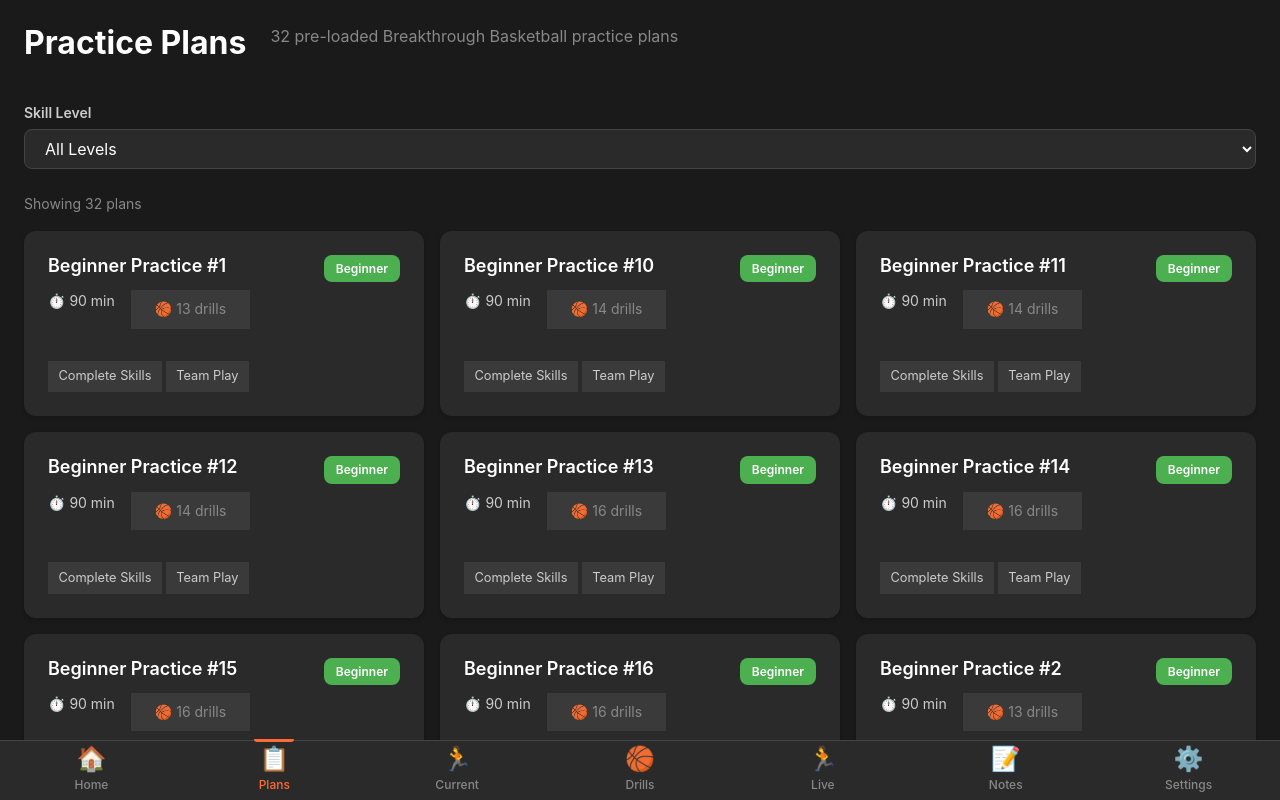
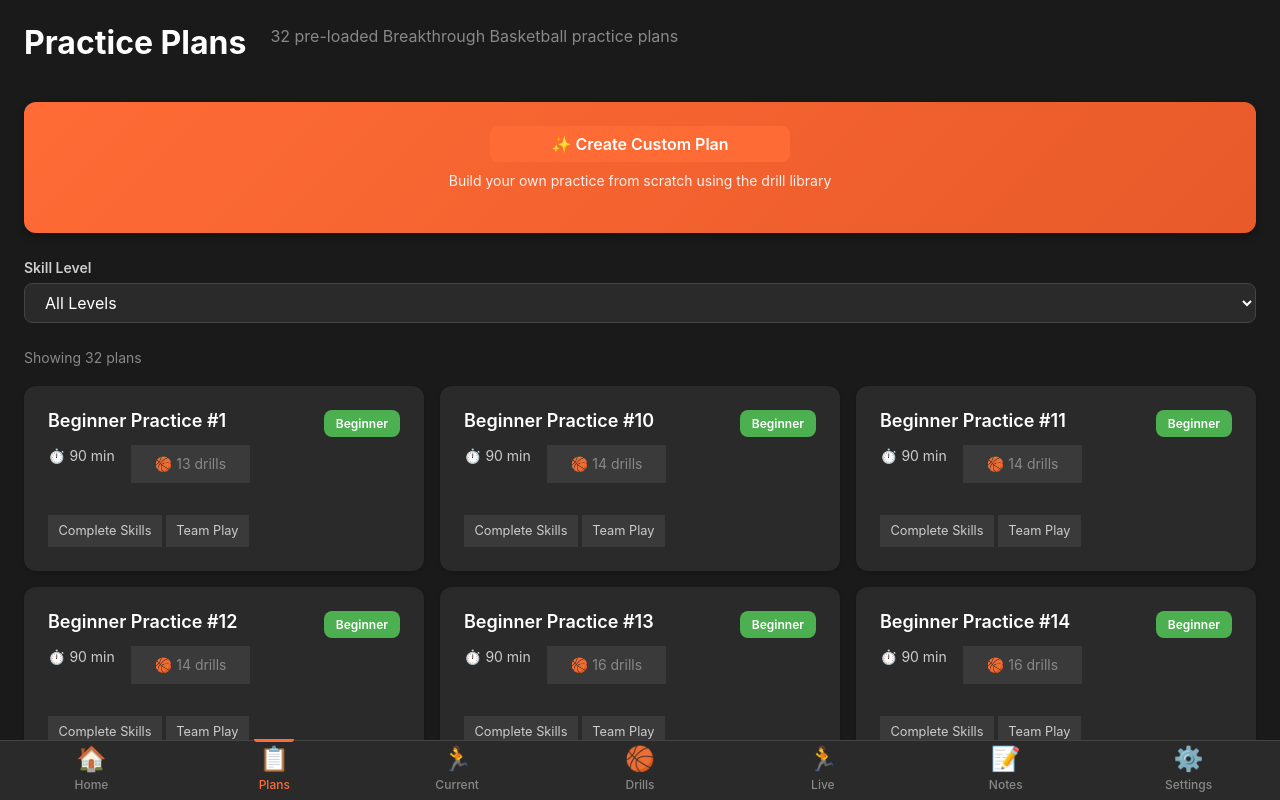
Before and after one commit to vpanep1-oss/chalk-talk, a React (Vite) app: page /plans in a window 1280 px wide. Built offline with nearby package versions, Linux system fonts and the light colour scheme; no server answers.

Commit message:
Add custom practice plan builder from scratch using drill library

```diff
--- a/src/pages/PlanEditor.css
+++ b/src/pages/PlanEditor.css
@@ -223,6 +223,31 @@
   margin-bottom: var(--spacing-lg);
 }
 
+.empty-drill-blocks {
+  background: var(--surface);
+  border-radius: var(--radius-lg);
+  padding: var(--spacing-xl);
+  text-align: center;
+  color: var(--text-muted);
+}
+
+.empty-drill-blocks .empty-icon {
+  font-size: 4rem;
+  margin-bottom: var(--spacing-md);
+  opacity: 0.5;
+}
+
+.empty-drill-blocks h3 {
+  font-size: 1.25rem;
+  color: var(--text-secondary);
+  margin: 0 0 var(--spacing-sm) 0;
+}
+
+.empty-drill-blocks p {
+  font-size: 0.875rem;
+  margin: 0;
+}
+
 .drill-block-card {
   background: var(--surface);
   border-radius: var(--radius-lg);
--- a/src/pages/PlanEditor.jsx
+++ b/src/pages/PlanEditor.jsx
@@ -27,7 +27,22 @@ const PlanEditor = ({ currentPractice, saveCurrentPractice, teamCode }) => {
 
   useEffect(() => {
     if (planId) {
-      // Always load the original template plan, not the potentially modified current practice
+      if (planId === 'new') {
+        // Create a new empty custom plan
+        const emptyPlan = {
+          id: 'custom-' + Date.now(),
+          name: 'Custom Practice Plan',
+          level: 'Beginner',
+          duration: 0,
+          focusAreas: ['Custom'],
+          drillBlocks: []
+        };
+        setPlan(emptyPlan);
+        setPracticeDate(new Date().toISOString().split('T')[0]);
+        setCustomPlanName('');
+        setIsEditing(true);
+      } else {
+        // Load the original template plan
         const originalPlan = getPracticePlanById(planId);
 
         if (originalPlan) {
@@ -35,6 +50,7 @@ const PlanEditor = ({ currentPractice, saveCurrentPractice, teamCode }) => {
           setPracticeDate(currentPractice?.plan?.id === planId ? currentPractice.date : new Date().toISOString().split('T')[0]);
           setCustomPlanName(''); // Reset custom name when loading a new plan
           setIsEditing(false);
+        }
       }
     }
   }, [planId]);
@@ -244,8 +260,13 @@ const PlanEditor = ({ currentPractice, saveCurrentPractice, teamCode }) => {
           ← Back
         </button>
         <div className="header-content">
-          <h1 className="page-title">{plan.name}</h1>
-          <p className="template-note">Original template plan • Make changes and save as current practice</p>
+          <h1 className="page-title">{customPlanName.trim() || plan.name}</h1>
+          <p className="template-note">
+            {planId === 'new'
+              ? 'Custom plan • Add drills from the library below'
+              : 'Original template plan • Make changes and save as current practice'
+            }
+          </p>
         </div>
         <div className="plan-meta-header">
           <span className={`level-badge ${plan.level.toLowerCase()}`}>{plan.level}</span>
@@ -269,7 +290,9 @@ const PlanEditor = ({ currentPractice, saveCurrentPractice, teamCode }) => {
       </div>
 
       <div className="practice-name-section">
-        <label htmlFor="custom-name">Custom Practice Name (Optional)</label>
+        <label htmlFor="custom-name">
+          {planId === 'new' ? 'Practice Name' : 'Custom Practice Name (Optional)'}
+        </label>
         <input
           id="custom-name"
           type="text"
@@ -278,7 +301,10 @@ const PlanEditor = ({ currentPractice, saveCurrentPractice, teamCode }) => {
           onChange={(e) => setCustomPlanName(e.target.value)}
         />
         <p className="custom-name-hint">
-          Leave blank to use the default template name. Custom names appear in your schedule and exported PDFs.
+          {planId === 'new'
+            ? 'Give your custom practice a descriptive name (e.g., "Week 1 - Ball Handling")'
+            : 'Leave blank to use the default template name. Custom names appear in your schedule and exported PDFs.'
+          }
         </p>
       </div>
 
@@ -331,6 +357,13 @@ const PlanEditor = ({ currentPractice, saveCurrentPractice, teamCode }) => {
       </div>
 
       <div className="drill-blocks">
+        {plan.drillBlocks.length === 0 ? (
+          <div className="empty-drill-blocks">
+            <div className="empty-icon">🏀</div>
+            <h3>No drills added yet</h3>
+            <p>Click "➕ Add Drill" above to start building your practice plan</p>
+          </div>
+        ) : null}
         {plan.drillBlocks.map((block, index) => {
           const drill = getDrillById(block.drillId);
           return (
--- a/src/pages/PlanLibrary.css
+++ b/src/pages/PlanLibrary.css
@@ -1,5 +1,34 @@
 .plan-library-page {
   padding-bottom: calc(var(--spacing-xl) + 60px);
+}
+
+.create-custom-section {
+  background: linear-gradient(135deg, var(--primary), var(--primary-dark));
+  border-radius: var(--radius-lg);
+  padding: var(--spacing-lg);
+  margin-bottom: var(--spacing-lg);
+  text-align: center;
+  box-shadow: var(--shadow-md);
+}
+
+.create-custom-btn {
+  width: 100%;
+  max-width: 300px;
+  font-size: 1.125rem;
+  padding: var(--spacing-md) var(--spacing-lg);
+  background: white;
+  color: var(--primary);
+  border: none;
+}
+
+.create-custom-btn:hover {
+  background: var(--surface-light);
+}
+
+.create-hint {
+  margin-top: var(--spacing-sm);
+  font-size: 0.875rem;
+  color: rgba(255, 255, 255, 0.9);
 }
 
 .filters {
--- a/src/pages/PlanLibrary.jsx
+++ b/src/pages/PlanLibrary.jsx
@@ -29,6 +29,16 @@ const PlanLibrary = () => {
       <div className="page-header">
         <h1 className="page-title">Practice Plans</h1>
         <p className="page-subtitle">32 pre-loaded Breakthrough Basketball practice plans</p>
+      </div>
+
+      <div className="create-custom-section">
+        <button
+          className="btn btn-primary create-custom-btn"
+          onClick={() => navigate('/plan/new')}
+        >
+          ✨ Create Custom Plan
+        </button>
+        <p className="create-hint">Build your own practice from scratch using the drill library</p>
       </div>
 
       <div className="filters">
```
Lines whose indentation alone changed are shown as unchanged.
